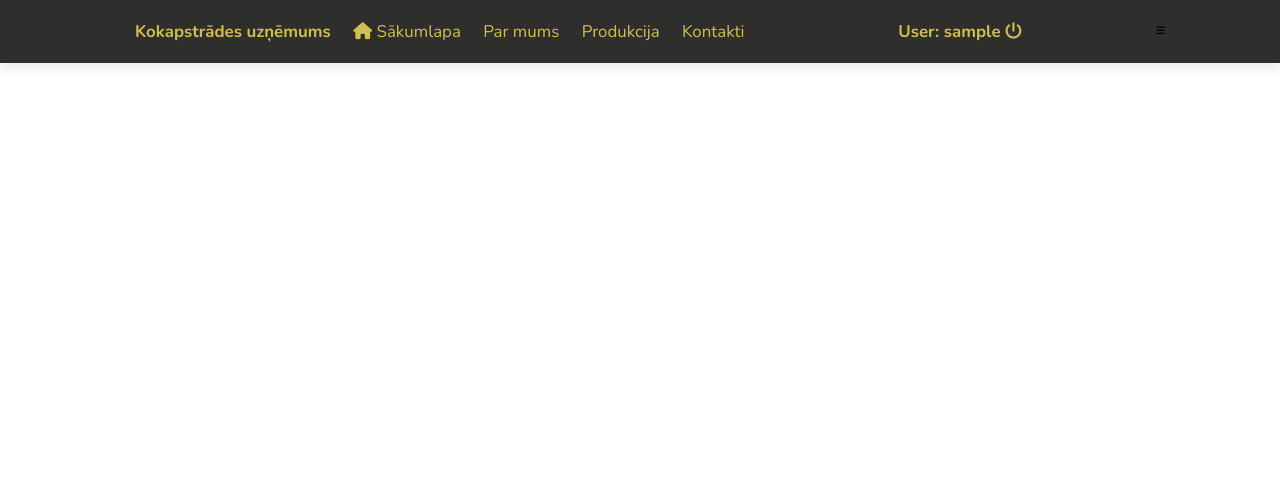
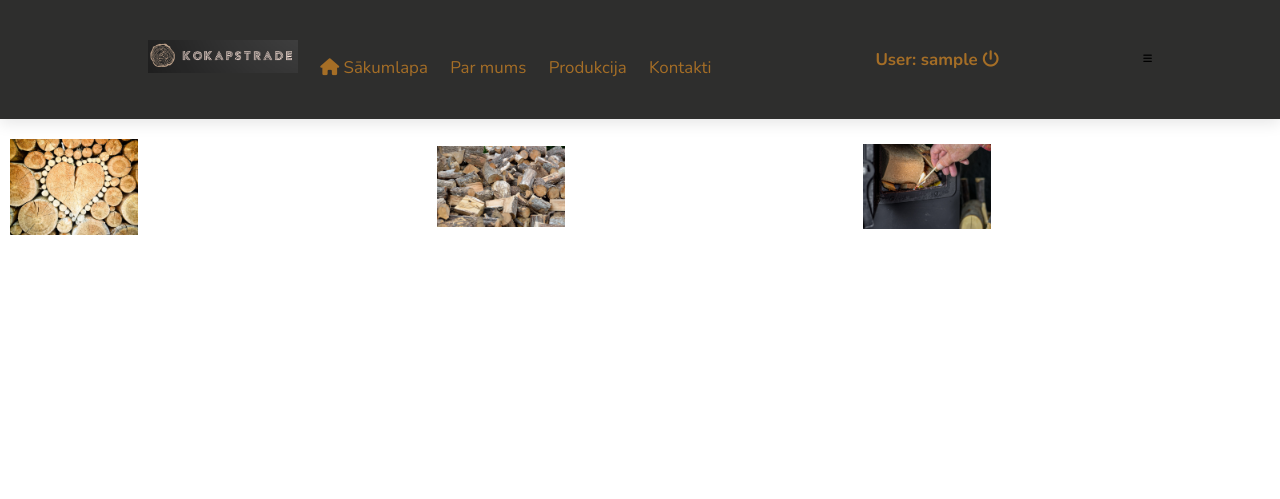
Before and after one commit to TweetLV/Vevers_Kokapstrades_Uznemums, a PHP site: page /PHP-HTML/index.php in a window 1280 px wide. Shown: the top 499 px of the page. Run offline with PHP 8.4, Linux system fonts and the light colour scheme; the visitor is signed in with stand-in values (Sample User, id 1); data that the repository does not hold is empty.

Commit message:
Uzlabošana

```diff
--- a/CSS/main.css
+++ b/CSS/main.css
@@ -1,7 +1,7 @@
 @import url('https://fonts.googleapis.com/css2?family=Nunito:ital,wght@0,200;0,300;0,400;0,600;0,700;1,200;1,300&display=swap');
 
 :root{
-    --main-color:rgb(211, 191, 79);
+    --main-color:#ca8225c2;
     --black:#555;
     --light-color:#777;
     --bg:rgb(46, 46, 45);
@@ -62,7 +62,7 @@ h1 span{
 }
 
 header{
-    position: fixed;
+    /*position: fixed;*/
     top:0; left:0; right: 0;
     z-index: 1000;
     background: var(--bg);
@@ -70,13 +70,12 @@ header{
     display: flex;
     align-items: center;
     justify-content: space-between;
-    padding:2rem 9%;
+    padding:4rem 10%;
 }
 
-header .logo{
-    font-size: 2.5rem;
-    color:var(--main-color);
-    font-weight: bold;
+header .navbar a img{
+    height: auto;
+    width: 150px;
 }
 
 header .navbar a{
@@ -102,3 +101,16 @@ footer{
     bottom: 0;
     width: 100%;
 }
+
+.rinda {
+    display: flex;
+    justify-content: center;
+    align-items: center;
+    margin: 20px 0;
+  }
+
+  .rinda img {
+    width: 30%;
+    height: auto;
+    margin: 0 10px;
+  }
--- a/PHP-HTML/footer.php
+++ b/PHP-HTML/footer.php
@@ -1,5 +1,5 @@
 <footer>
-   Gatis Vēvers &copy; 2022
+   Gatis Vēvers &copy; 2023
 </footer>
 
 <script src="../Javascript/script.js"></script>
--- a/PHP-HTML/header.php
+++ b/PHP-HTML/header.php
@@ -6,13 +6,13 @@
         <meta name="viewport" content="width=device-width, initial-scale=1.0">
         <link rel="stylesheet" href="https://cdnjs.cloudflare.com/ajax/libs/font-awesome/6.2.1/css/all.min.css">
         <link rel="stylesheet" href="../CSS/main.css">
-        <link rel="shortcut icon" href="atteli/logo.PNG" type="image/x-icon">
+        <link rel="shortcut icon" href="../Atteli/icon.png" type="image/x-icon">
         <title>Kokapstrādes uzņēmums</title>
     </head>
     <body>
         <header>
         <nav class="navbar">
-            <a href="#" class="logo">Kokapstrādes uzņēmums</a>
+            <a href="index.php" class="<?php echo ($page == "sakums" ? "active" : ""); ?>"><img src="../Atteli/logo.png" alt="Logo"></a>
             <a href="index.php" class="<?php echo ($page == "sakums" ? "active" : ""); ?>"><i class="fas fa-home"></i> Sākumlapa</a>
             <a href="parmums.php" class="<?php echo ($page == "parmums" ? "active" : ""); ?>" >Par mums</a>
             <a href="produkcija.php" class="<?php echo ($page == "produkcija" ? "active" : ""); ?>">Produkcija</a>
--- a/PHP-HTML/index.php
+++ b/PHP-HTML/index.php
@@ -2,16 +2,20 @@
 $page  = "sakums";
 require "header.php";
 
-session_start();
-
 if(isset($_SESSION['username'])){
 ?>
-<section id="adminSakums">
-    <div class="kopsavilkums">
-        <div class="informacija">
+<div class="rinda">
+  <a href="kokmateriali.php">
+    <img src="../Atteli/sakums2.jpg" alt="Image 1">
+  </a>
+  <a href="zagmateriali.php">
+    <img src="../Atteli/sakums3.jpg" alt="Image 2">
+  </a>
+  <a href="kurinamais.php">
+    <img src="../Atteli/sakums1.jpg" alt="Image 3">
+  </a>
+</div>
 
-</div>
-</section>
 <?php
 }else{
 
```
Also changed, not shown: Atteli/icon.png (added), Atteli/logo.png (added), Atteli/sakums1.jpg (added), Atteli/sakums2.jpg (added), Atteli/sakums3.jpg (added).
